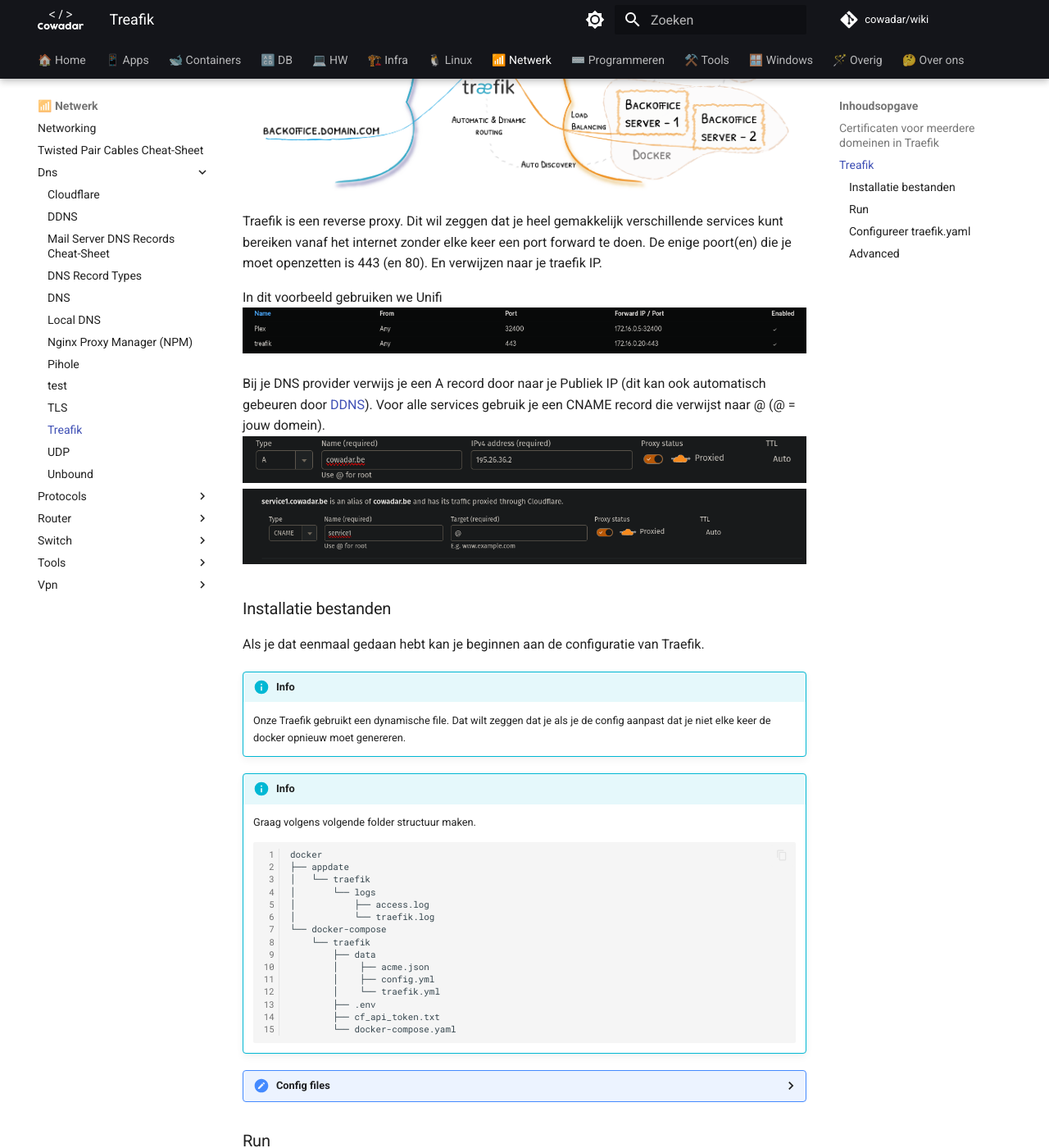
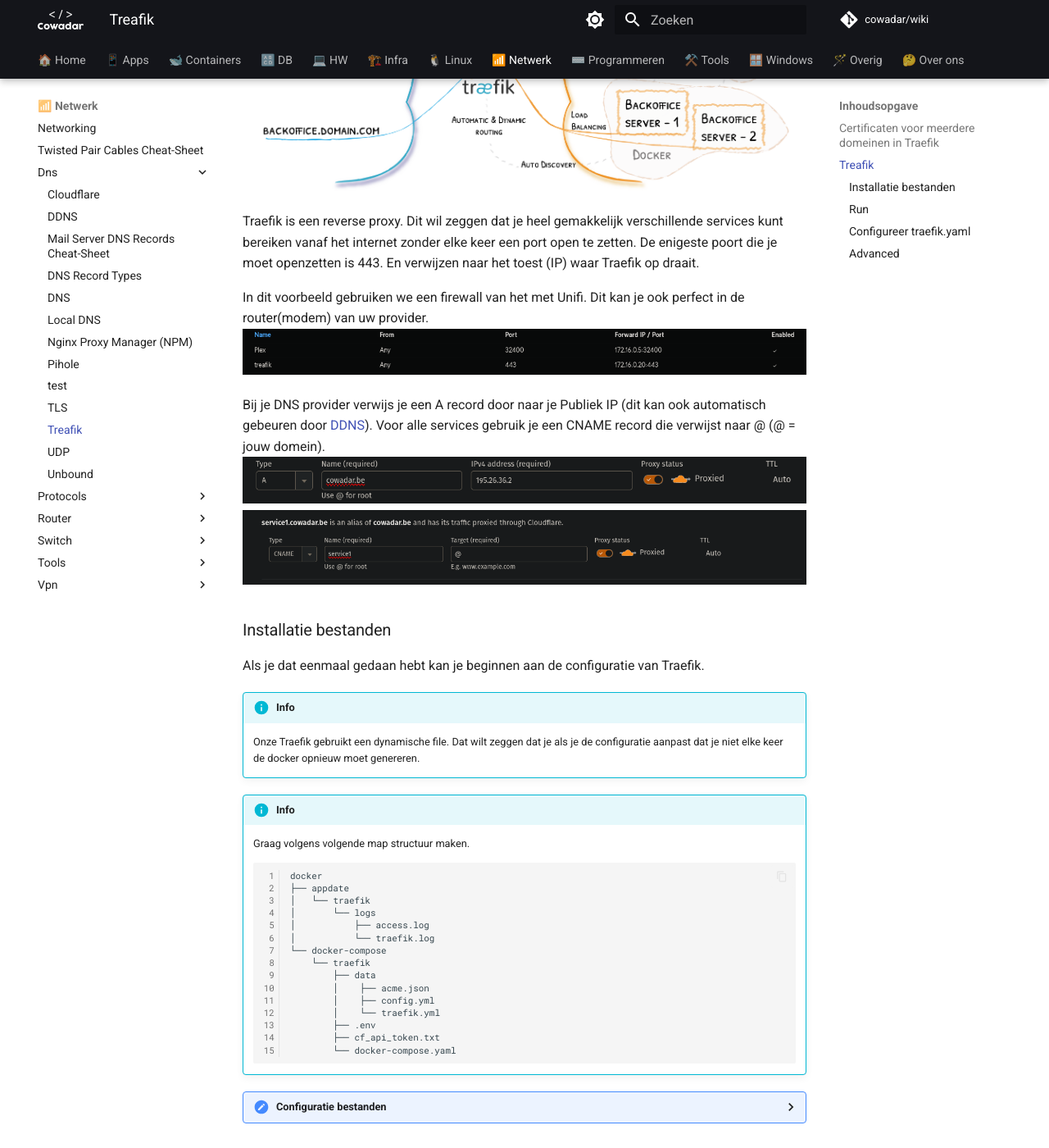
Before and after one commit to cowadar/wiki, an MkDocs documentation site: the page built from docs/network/dns/traefik.md, in a window 1280 px wide and 1400 px high, scrolled down 521 px. Shown: the whole window at 82% size. Built offline with MkDocs 1.6.1 and Material for MkDocs 9.7.7, drawn with Linux system fonts in a browser that asks for light colours; comment, search, counter and statistics services are not loaded; some of the changed text lies outside the part shown.

Commit message:
some tweaks aan traefik

````diff
--- a/docs/network/dns/traefik.md
+++ b/docs/network/dns/traefik.md
@@ -9,10 +9,10 @@
 
 ![Voorbeeld cmd](../../_assets/images/traefik-reverse-proxy.png)
 
-Traefik is een reverse proxy. Dit wil zeggen dat je heel gemakkelijk verschillende services kunt bereiken vanaf het internet zonder elke keer een port forward te doen.
-De enige poort(en) die je moet openzetten is 443 (en 80). En verwijzen naar je traefik IP.
+Traefik is een reverse proxy. Dit wil zeggen dat je heel gemakkelijk verschillende services kunt bereiken vanaf het internet zonder elke keer een port open te zetten.
+De enigeste poort die je moet openzetten is 443. En verwijzen naar het toest (IP) waar Traefik op draait.
 
-In dit voorbeeld gebruiken we Unifi
+In dit voorbeeld gebruiken we een firewall van het met Unifi. Dit kan je ook perfect in de router(modem) van uw provider.
 ![Voorbeeld cmd](../../_assets/images/traefik_port_forwarding.png)
 
 Bij je DNS provider verwijs je een A record door naar je Publiek IP (dit kan ook automatisch gebeuren door [DDNS](ddns.md)).
@@ -25,10 +25,10 @@
 Als je dat eenmaal gedaan hebt kan je beginnen aan de configuratie van Traefik.
 
 !!! info
-    Onze Traefik gebruikt een dynamische file. Dat wilt zeggen dat je als je de config aanpast dat je niet elke keer de docker opnieuw moet genereren.
+    Onze Traefik gebruikt een dynamische file. Dat wilt zeggen dat je als je de configuratie aanpast dat je niet elke keer de docker opnieuw moet genereren.
 
 !!! info
-    Graag volgens volgende folder structuur maken.
+    Graag volgens volgende map structuur maken.
 
     ```bash
     docker
@@ -49,7 +49,7 @@
 
     ```
 
-??? "Config files"
+??? "Configuratie bestanden"
     !!! warning
         Vergeet niet alle gegevens naar die van jou te veranderen!!
     === "docker-compose.yaml"
@@ -282,7 +282,7 @@
 
 
 ### Run
-Als je alle bovenstaande stappen gedaan hebt voer je het volgende commado in de terminal in dezelfde folder als docker compose.
+Als je alle bovenstaande stappen gedaan hebt voer je het volgende commado in de terminal in dezelfde map als docker compose.
 ```bash
 docker compose up -d
 ```
````
